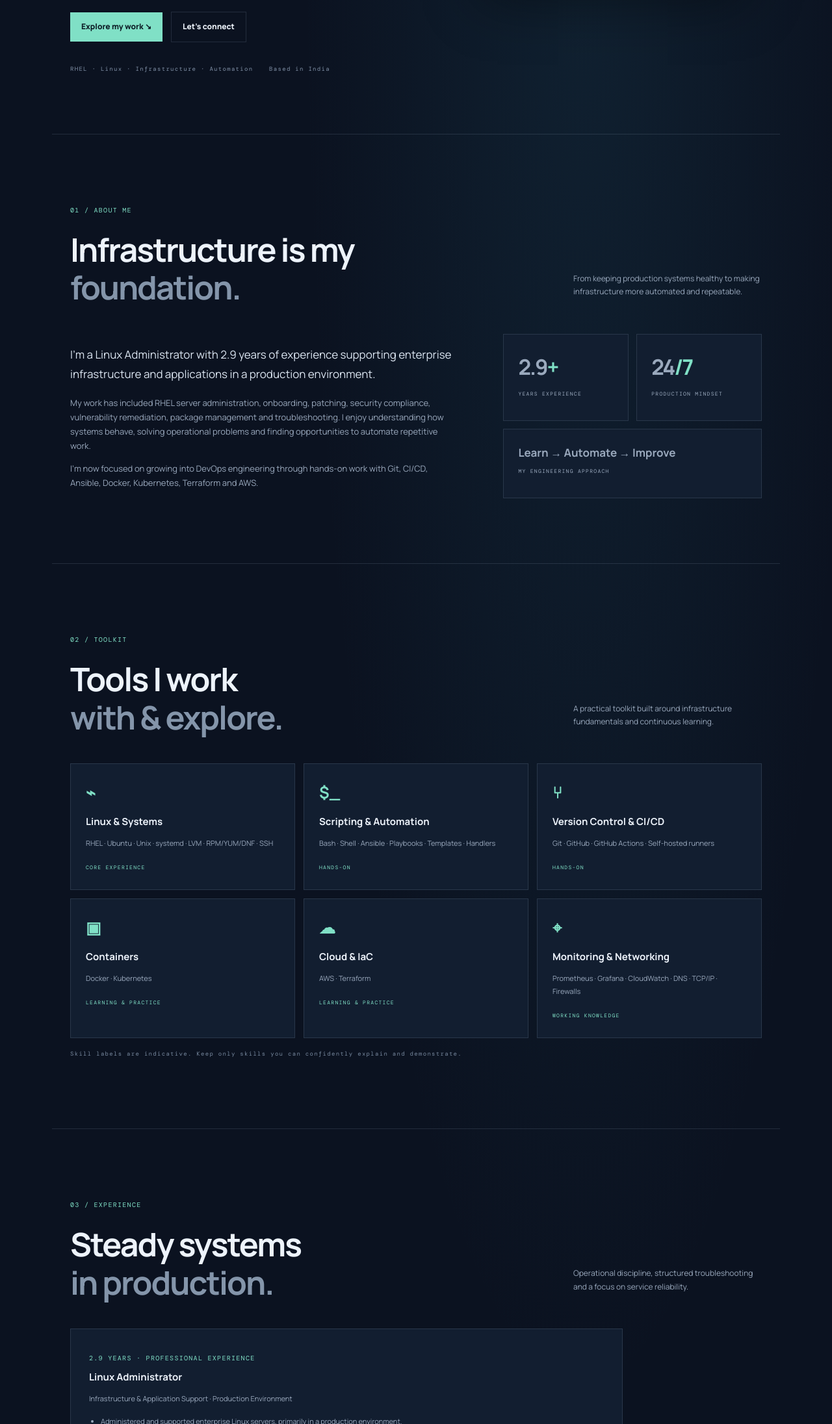
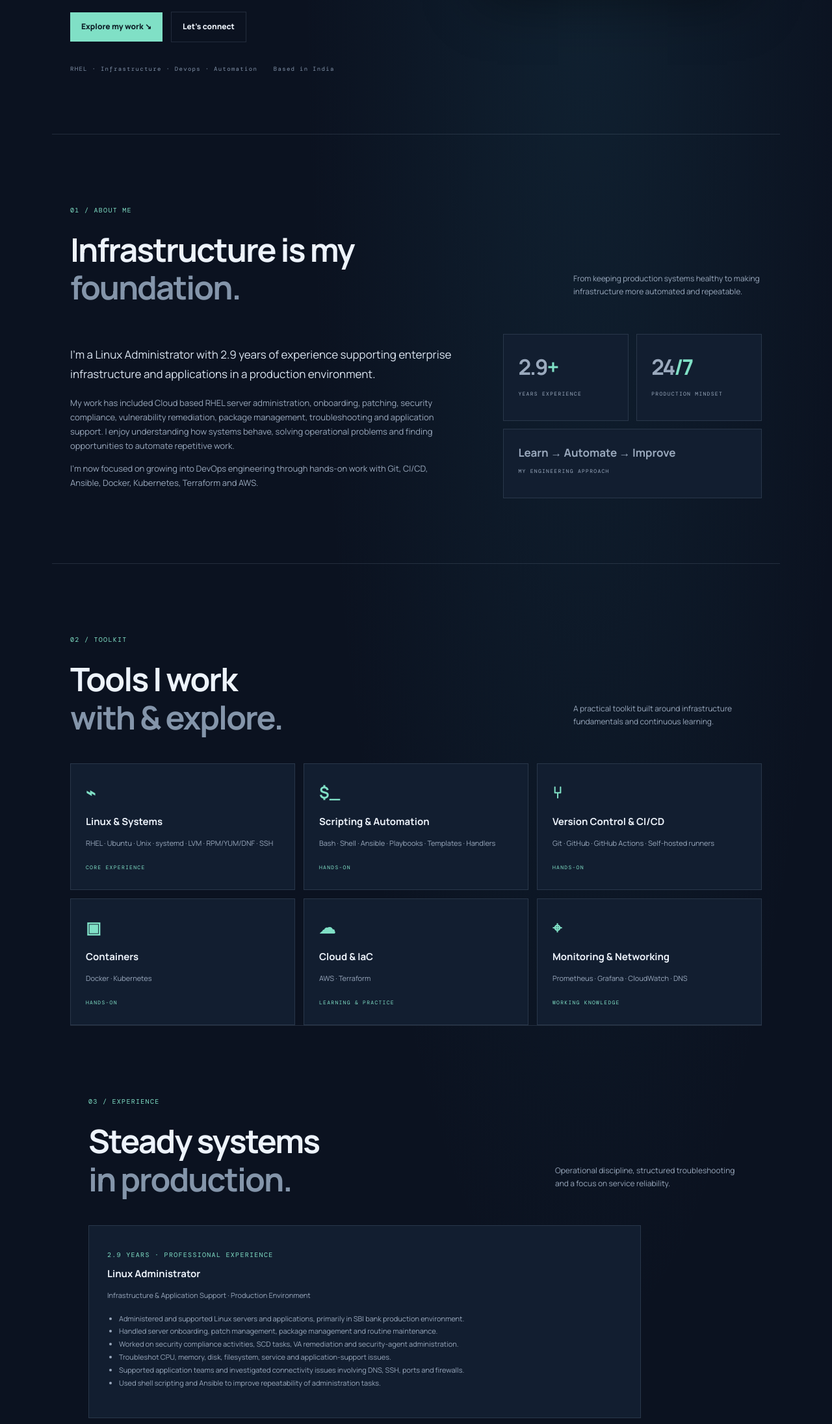
Before and after one commit to Anees2778/anees-portfolio, a plain HTML site: page index.html in a window 1280 px wide. Shown: the part 608-2800 px from the top of the page at 65% size. Drawn offline with nearby package versions, Linux system fonts and the light colour scheme.

Commit message:
fixed Index file

```diff
--- a/index.html
+++ b/index.html
@@ -11,32 +11,30 @@
 <main>
 <section class="hero wrap" id="home"><div><p class="eyebrow"><i></i> LINUX · CLOUD · DEVOPS</p><p class="mono">HELLO, I'M</p><h1>Anees <em>Maurya.</em><br><span>Building reliable<br>systems & automation.</span></h1>
 <p class="intro">Linux Administrator with <strong>2.9 years of production experience</strong>, growing deeper into DevOps, automation and cloud-native engineering.</p>
-<div class="actions"><a class="primary" href="#projects">Explore my work ↘</a><a class="secondary" href="#contact">Let's connect</a></div><p class="meta">RHEL · Linux · Infrastructure · Automation <span>Based in India</span></p></div>
+<div class="actions"><a class="primary" href="#projects">Explore my work ↘</a><a class="secondary" href="#contact">Let's connect</a></div><p class="meta">RHEL · Infrastructure · Devops · Automation <span>Based in India</span></p></div>
 <div class="terminal"><div class="termhead"><i></i><i></i><i></i><small>system_status.sh</small></div><div class="term"><p>$ whoami</p><strong>anees-maurya</strong><p>$ focus --on</p><label>Linux</label><label>Automation</label><label>DevOps</label><p>$ systemctl status career.service</p><strong class="green">● active (running)</strong><p>Building. Learning. Improving.</p></div><div class="float">✓ PRODUCTION MINDSET</div></div>
 </section>
 <section class="wrap section" id="about"><p class="label">01 / ABOUT ME</p><div class="heading"><h2>Infrastructure is my<br><span>foundation.</span></h2><p>From keeping production systems healthy to making infrastructure more automated and repeatable.</p></div>
-<div class="about"><div><p class="lead">I’m a Linux Administrator with 2.9 years of experience supporting enterprise infrastructure and applications in a production environment.</p><p>My work has included RHEL server administration, onboarding, patching, security compliance, vulnerability remediation, package management and troubleshooting. I enjoy understanding how systems behave, solving operational problems and finding opportunities to automate repetitive work.</p><p>I'm now focused on growing into DevOps engineering through hands-on work with Git, CI/CD, Ansible, Docker, Kubernetes, Terraform and AWS.</p></div>
+<div class="about"><div><p class="lead">I’m a Linux Administrator with 2.9 years of experience supporting enterprise infrastructure and applications in a production environment.</p><p>My work has included Cloud based RHEL server administration, onboarding, patching, security compliance, vulnerability remediation, package management, troubleshooting and application support. I enjoy understanding how systems behave, solving operational problems and finding opportunities to automate repetitive work.</p><p>I'm now focused on growing into DevOps engineering through hands-on work with Git, CI/CD, Ansible, Docker, Kubernetes, Terraform and AWS.</p></div>
 <div class="stats"><article><b>2.9<span>+</span></b><small>YEARS EXPERIENCE</small></article><article><b>24<span>/7</span></b><small>PRODUCTION MINDSET</small></article><article class="wide"><b>Learn → Automate → Improve</b><small>MY ENGINEERING APPROACH</small></article></div></div></section>
 <section class="wrap section" id="skills"><p class="label">02 / TOOLKIT</p><div class="heading"><h2>Tools I work<br><span>with & explore.</span></h2><p>A practical toolkit built around infrastructure fundamentals and continuous learning.</p></div>
 <div class="cards skills">
 <article><b>⌁</b><h3>Linux & Systems</h3><p>RHEL · Ubuntu · Unix · systemd · LVM · RPM/YUM/DNF · SSH</p><small>CORE EXPERIENCE</small></article>
 <article><b>$_</b><h3>Scripting & Automation</h3><p>Bash · Shell · Ansible · Playbooks · Templates · Handlers</p><small>HANDS-ON</small></article>
 <article><b>⑂</b><h3>Version Control & CI/CD</h3><p>Git · GitHub · GitHub Actions · Self-hosted runners</p><small>HANDS-ON</small></article>
-<article><b>▣</b><h3>Containers</h3><p>Docker · Kubernetes</p><small>LEARNING & PRACTICE</small></article>
+<article><b>▣</b><h3>Containers</h3><p>Docker · Kubernetes</p><small>HANDS-ON</small></article>
 <article><b>☁</b><h3>Cloud & IaC</h3><p>AWS · Terraform</p><small>LEARNING & PRACTICE</small></article>
-<article><b>⌖</b><h3>Monitoring & Networking</h3><p>Prometheus · Grafana · CloudWatch · DNS · TCP/IP · Firewalls</p><small>WORKING KNOWLEDGE</small></article></div>
-<p class="note">Skill labels are indicative. Keep only skills you can confidently explain and demonstrate.</p></section>
+<article><b>⌖</b><h3>Monitoring & Networking</h3><p>Prometheus · Grafana · CloudWatch · DNS </p><small>WORKING KNOWLEDGE</small></article></div>
 <section class="wrap section" id="experience"><p class="label">03 / EXPERIENCE</p><div class="heading"><h2>Steady systems<br><span>in production.</span></h2><p>Operational discipline, structured troubleshooting and a focus on service reliability.</p></div>
 <div class="timeline"><p class="eyebrow">2.9 YEARS · PROFESSIONAL EXPERIENCE</p><h3>Linux Administrator</h3><p class="sub">Infrastructure & Application Support · Production Environment</p><ul>
-<li>Administered and supported enterprise Linux servers, primarily in a production environment.</li><li>Handled server onboarding, patch management, package management and routine maintenance.</li><li>Worked on security compliance activities, SCD tasks, VA remediation and security-agent administration.</li><li>Troubleshot CPU, memory, disk, filesystem, service and application-support issues.</li><li>Supported application teams and investigated connectivity issues involving DNS, SSH, ports and firewalls.</li><li>Used shell scripting and Ansible to improve repeatability of administration tasks.</li></ul></div></section>
+<li>Administered and supported Linux servers and applications, primarily in SBI bank production environment.</li><li>Handled server onboarding, patch management, package management and routine maintenance.</li><li>Worked on security compliance activities, SCD tasks, VA remediation and security-agent administration.</li><li>Troubleshot CPU, memory, disk, filesystem, service and application-support issues.</li><li>Supported application teams and investigated connectivity issues involving DNS, SSH, ports and firewalls.</li><li>Used shell scripting and Ansible to improve repeatability of administration tasks.</li></ul></div></section>
 <section class="wrap section" id="projects"><p class="label">04 / SELECTED WORK</p><div class="heading"><h2>Learning by<br><span>building things.</span></h2><p>Hands-on lab work connecting Linux operations with modern DevOps practices.</p></div>
 <div class="cards projects"><article><div class="art"><span>CONTROL NODE</span><b>↓</b><span>WEB · APP · DB</span></div><small>01 / AUTOMATION</small><h3>Linux Configuration Management with Ansible</h3><p>Practiced inventory management and playbooks to automate Linux administration tasks, package operations and service configuration across managed nodes.</p><label>Ansible</label><label>RHEL</label><label>YAML</label></article>
 <article><div class="art pipeline"><span>GIT</span> → <span>ACTIONS</span> → <span>DEPLOY</span></div><small>02 / CI/CD</small><h3>GitHub Actions Self-hosted Runner</h3><p>Set up a self-hosted GitHub Actions runner on a RHEL lab server and worked through service execution and SELinux-related configuration issues.</p><label>GitHub Actions</label><label>Linux</label></article>
-<article><div class="art stack"><span>NGINX</span><b>↓</b><span>DOCKER APP</span><b>↓</b><span>POSTGRESQL</span></div><small>03 / MULTI-TIER</small><h3>Multi-tier Application Lab</h3><p>Built a lab environment with separate web, application and database servers using Nginx, Docker and PostgreSQL, and tested connectivity between tiers.</p><label>RHEL</label><label>Docker</label><label>PostgreSQL</label></article></div>
-<p class="note">These are lab/practice projects. Add repository links, screenshots and implementation details as you publish them.</p></section>
+<article><div class="art stack"><span>NGINX</span><b>↓</b><span>DOCKER APP</span><b>↓</b><span>POSTGRESQL</span></div><small>03 / MULTI-TIER</small><h3>Multi-tier Application Lab</h3><p>Built a lab environment with separate web, application and database servers using Nginx, Docker and PostgreSQL, and tested connectivity between tiers.</p><label>RHEL</label><label>Docker</label><label>PostgreSQL</label></article></div></section>
 <section class="wrap section"><p class="label">05 / CONTINUOUS LEARNING</p><div class="learning"><div><p class="eyebrow">CURRENT FOCUS</p><h2>Always learning.<br><em>Always improving.</em></h2></div><ul><li>Ansible automation & advanced playbooks</li><li>Docker and Kubernetes workflows</li><li>Terraform and AWS infrastructure</li><li>CI/CD pipelines and observability</li></ul></div>
-<div class="cert"><b>✳</b><div><small>TRAINING & PROFESSIONAL DEVELOPMENT</small><h3>AWS Solutions Architect Associate (SAA-C03) course</h3><p>Course completion · Add certificate link or credential details here.</p></div></div></section>
+<div class="cert"><b>✳</b><div><small>TRAINING & PROFESSIONAL DEVELOPMENT</small><h3>AWS Solutions Architect Associate (SAA-C03) course</h3></div></div></section>
 <section class="wrap section" id="contact"><p class="label">06 / CONTACT</p><div class="contact"><p class="eyebrow">HAVE AN OPPORTUNITY OR IDEA?</p><h2>Let's build something<br><em>reliable together.</em></h2><p>I'm interested in connecting with engineering teams and professionals working across Linux, DevOps, cloud and infrastructure automation.</p>
-<div class="actions"><a class="primary" href="mailto:YOUR_EMAIL@example.com">Email me ↗</a><a href="https://www.linkedin.com/in/YOUR-LINKEDIN/" target="_blank">LinkedIn ↗</a><a href="https://github.com/YOUR-GITHUB" target="_blank">GitHub ↗</a></div><small class="note">Replace the placeholder email and profile links before publishing.</small></div></section>
+<div class="actions"><a class="primary" href="mailto:aneesmaurya70@gmail.com">Email me ↗</a><a href="https://www.linkedin.com/in/anees-maurya-bb722b203/" target="_blank">LinkedIn ↗</a><a href="https://github.com/Anees2778" target="_blank">GitHub ↗</a></div></div></section>
 </main><footer class="footer"><a class="brand" href="#home"><b>AM</b> ANEES<span>.</span></a><span>Designed with purpose. Built to keep learning.</span><a href="#home">BACK TO TOP ↑</a></footer>
 <script src="script.js"></script></body></html>
```
